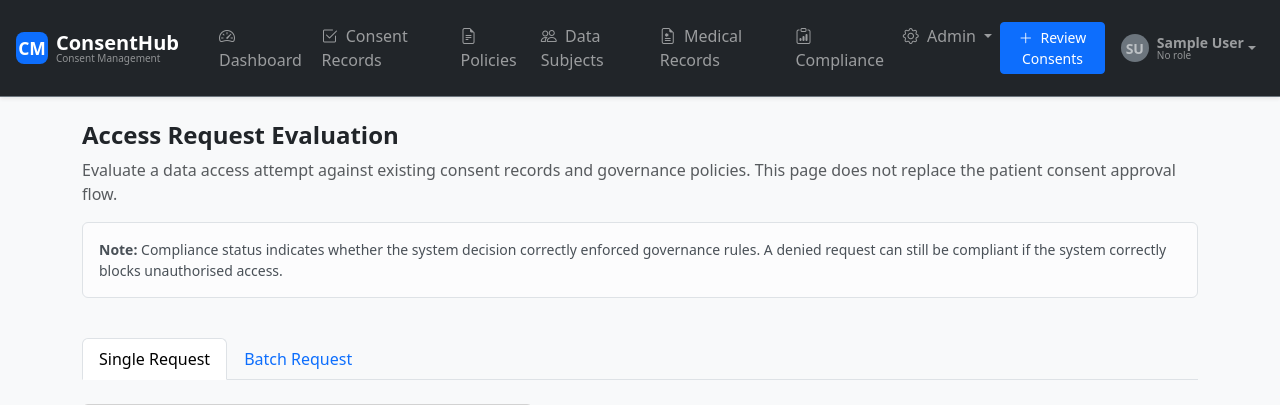
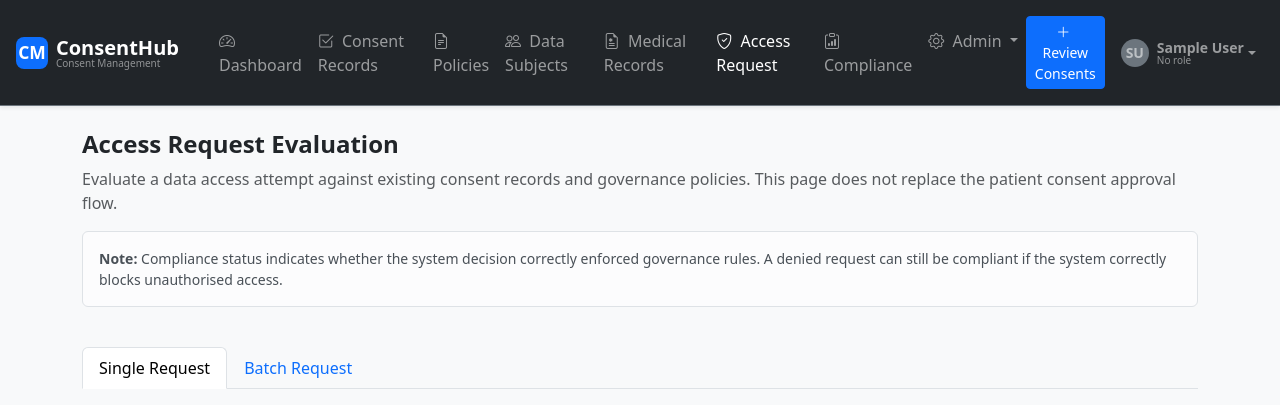
Before and after one commit to vincentNtabaazi/health-records-consent-management-system, a Django app: page /access_request/ in a window 1280 px wide. Shown: the top 405 px of the page. Run offline with Django 5.2, Linux system fonts and the light colour scheme; the visitor is signed in with stand-in values (Sample User, id 1); data comes from the database, SQL or seed files in the repository; data that the repository does not hold is empty; some libraries are stand-ins or nearby versions.

Commit message:
fix: align role-based page visibility and access control

```diff
--- a/CMS/settings.py
+++ b/CMS/settings.py
@@ -83,7 +83,7 @@ WSGI_APPLICATION = 'CMS.wsgi.application'
 DATABASES = {
     'default': {
         'ENGINE': 'django.db.backends.mysql',
-        'NAME': 'cms_2',
+        'NAME': 'cms',
         'USER': 'root',
         'PASSWORD': 'Great2025',
         'HOST': 'localhost',
--- a/pages/views.py
+++ b/pages/views.py
@@ -1,29 +1,23 @@
 import csv
+from datetime import datetime, timedelta
 
-from django.contrib.auth.models import AbstractUser
+from django.contrib import messages
+from django.contrib.auth.decorators import login_required
+from django.core.paginator import EmptyPage, PageNotAnInteger, Paginator
+from django.db.models import Count, Q
 from django.http import HttpResponse
-from django.contrib.auth.decorators import login_required
-from django.core.paginator import Paginator, EmptyPage, PageNotAnInteger
-from django.db.models import Count, Q
-from django.shortcuts import render
-from django.shortcuts import render, redirect
+from django.shortcuts import redirect, render
+from django.utils import timezone
 
-from consents.models import Consent
+from consents.models import Consent, DecisionLog
 from patients.models import MedicalRecord, Patient
-from users.models import User, Role, CustomPermission
-from services.odrl import infer_data_category_from_permission
-from datetime import datetime
-from django.db.models import Count
-from services.datasetGenerator import generate_dataset
-from services.generate_medical_records import populate_medical_records, generate_medical_permissions
-from users.models import User
+from services.compliance_checker import (
+    auto_expire_consents,
+    check_violations,
+    get_expiring_consents_for_patient,
+)
+from services.policy_engine import evaluate_access
 from users.utils import get_role
-from django.contrib import messages
-from consents.models import AccessRequest, DecisionLog
-from services.policy_engine import evaluate_access
-from services.compliance_checker import check_violations
-from django.utils import timezone
-from datetime import timedelta
 
 
 
@@ -35,6 +29,20 @@ def home(request):
 
 @login_required(login_url='users:login_view')
 def data_subjects(request):
+    role = getattr(getattr(request.user, 'role', None), 'name', None)
+
+    if role == 'subject':
+        messages.error(request, 'Patients cannot access the data subjects directory.')
+        return redirect('pages:my_data')
+
+    if not (
+        role in ['processor', 'researcher', 'insurance_agent', 'regulator']
+        or request.user.is_staff
+        or request.user.is_superuser
+    ):
+        messages.error(request, 'You are not allowed to access data subjects.')
+        return redirect('pages:dashboard_view')
+
     search_query = (request.GET.get('q') or '').strip()
     selected_organization = (request.GET.get('organization') or '').strip()
 
@@ -99,10 +107,11 @@ def data_subjects(request):
 @login_required(login_url='users:login_view')
 def consent_records(request):
     consent_list = Consent.objects.select_related('patient', 'data_processor')
+    role = getattr(getattr(request.user, 'role', None), 'name', None)
 
-    if request.user.is_staff or request.user.is_superuser:
+    if request.user.is_staff or request.user.is_superuser or role == 'regulator':
         consent_list = consent_list.all()
-    elif getattr(getattr(request.user, 'role', None), 'name', None) == 'subject':
+    elif role == 'subject':
         consent_list = consent_list.filter(patient=request.user)
     else:
         consent_list = consent_list.filter(data_processor=request.user)
@@ -129,6 +138,16 @@ def consent_records(request):
 
 @login_required(login_url='users:login_view')
 def policies(request):
+    role = getattr(getattr(request.user, 'role', None), 'name', None)
+
+    if not (
+        role == 'regulator'
+        or request.user.is_staff
+        or request.user.is_superuser
+    ):
+        messages.error(request, 'You are not allowed to view governance policies.')
+        return redirect('pages:dashboard_view')
+
     return render(request, 'pages/policies.html')
 
 
@@ -154,18 +173,45 @@ def dashboard_view(request):
 
 @login_required(login_url='users:login_view')
 def medical_records(request):
-    all_records = MedicalRecord.objects.select_related(
-        'patient',
-        'patient__user'
-    ).order_by('-created_at')
+    role = getattr(getattr(request.user, 'role', None), 'name', None)
+    is_global_viewer = request.user.is_staff or request.user.is_superuser or role == 'regulator'
+
+    if not (role == 'subject' or is_global_viewer):
+        messages.error(request, 'You are not allowed to access medical records.')
+        return redirect('pages:dashboard_view')
+
+    if role == 'subject':
+        try:
+            patient = Patient.objects.get(user=request.user)
+            all_records = MedicalRecord.objects.select_related(
+                'patient',
+                'patient__user'
+            ).filter(patient=patient).order_by('-created_at')
+            page_title = 'My Medical Records'
+        except Patient.DoesNotExist:
+            all_records = MedicalRecord.objects.none()
+            page_title = 'My Medical Records'
+            messages.error(request, 'Patient profile not found.')
+    else:
+        all_records = MedicalRecord.objects.select_related(
+            'patient',
+            'patient__user'
+        ).order_by('-created_at')
+        page_title = 'Medical Records'
 
     paginator = Paginator(all_records, 10)
     page_number = request.GET.get('page')
     page_obj = paginator.get_page(page_number)
 
-    category_counts = MedicalRecord.objects.values('data_category').annotate(
-        count=Count('data_category')
-    )
+    if role == 'subject':
+        category_counts = all_records.values('data_category').annotate(
+            count=Count('data_category')
+        )
+    else:
+        category_counts = MedicalRecord.objects.values('data_category').annotate(
+            count=Count('data_category')
+        )
+
     category_counts_dict = {
         dict(MedicalRecord.DATA_CATEGORY_CHOICES).get(
             item['data_category'],
@@ -177,16 +223,11 @@ def medical_records(request):
     context = {
         'medical_records': page_obj,
         'category_counts': category_counts_dict,
-        'paginator':paginator,
+        'paginator': paginator,
         'is_paginated': page_obj.has_other_pages(),
+        'page_title': page_title,
     }
     return render(request, 'pages/medical_records.html', context)
-
-
-from django.contrib import messages
-from consents.models import AccessRequest, DecisionLog
-from services.policy_engine import evaluate_access
-from services.compliance_checker import check_violations, get_expiring_consents_for_patient, auto_expire_consents
 
 
 def build_requester_scoped_compliance_report(logs):
@@ -247,6 +288,16 @@ def build_requester_scoped_compliance_report(logs):
 
 @login_required(login_url='users:login_view')
 def access_request_view(request):
+    role = getattr(getattr(request.user, 'role', None), 'name', None)
+
+    if not (
+        role in ['processor', 'researcher', 'insurance_agent']
+        or request.user.is_staff
+        or request.user.is_superuser
+    ):
+        messages.error(request, 'You are not allowed to submit access requests.')
+        return redirect('pages:dashboard_view')
+
     patients = Patient.objects.select_related('user').all()
     batch_mode = request.GET.get("mode") == "batch"
 
@@ -349,6 +400,13 @@ def compliance_dashboard_view(request):
         messages.info(request, 'Patients can view their access transparency report in My Data.')
         return redirect('pages:my_data')
 
+    if not (
+        role in ['processor', 'researcher', 'insurance_agent']
+        or is_global_auditor
+    ):
+        messages.error(request, 'You are not allowed to access the compliance dashboard.')
+        return redirect('pages:dashboard_view')
+
     selected_patient = None
     report = None
 
@@ -366,19 +424,6 @@ def compliance_dashboard_view(request):
         patients = Patient.objects.select_related('user').all()
         dashboard_scope = 'global'
         scope_description = 'You can inspect all access decisions and compliance events across the system.'
-    elif role == 'subject':
-        try:
-            subject_patient = Patient.objects.get(user=request.user)
-            visible_logs = base_logs.filter(access_request__patient=subject_patient)
-            patients = Patient.objects.filter(id=subject_patient.id).select_related('user')
-            selected_patient = subject_patient
-            dashboard_scope = 'subject'
-            scope_description = 'You can only view access decisions related to your own health data.'
-        except Patient.DoesNotExist:
-            visible_logs = base_logs.none()
-            patients = Patient.objects.none()
-            dashboard_scope = 'subject'
-            scope_description = 'No patient profile is linked to your account.'
     else:
         visible_logs = base_logs.filter(access_request__requester=request.user)
         patient_ids = visible_logs.values_list('access_request__patient_id', flat=True).distinct()
@@ -392,7 +437,7 @@ def compliance_dashboard_view(request):
             candidate_patient = patients.get(id=patient_id)
             selected_patient = candidate_patient
 
-            if is_global_auditor or role == 'subject':
+            if is_global_auditor:
                 report = check_violations(selected_patient)
             else:
                 patient_logs = visible_logs.filter(access_request__patient=selected_patient)
@@ -401,11 +446,11 @@ def compliance_dashboard_view(request):
         except Patient.DoesNotExist:
             messages.error(request, 'You are not allowed to audit this patient or the patient was not found.')
 
-    if role == 'subject' and selected_patient and report is None:
-        report = check_violations(selected_patient)
 
     decision_filter = request.GET.get('decision', 'all')
     compliance_filter = request.GET.get('compliance', 'all')
+    start_date = request.GET.get('start_date')
+    end_date = request.GET.get('end_date')
 
     filtered_logs = visible_logs
 
@@ -414,6 +459,12 @@ def compliance_dashboard_view(request):
 
     if compliance_filter in ['compliant', 'non_compliant']:
         filtered_logs = filtered_logs.filter(compliance_status=compliance_filter)
+
+    if start_date:
+        filtered_logs = filtered_logs.filter(checked_at__date__gte=start_date)
+
+    if end_date:
+        filtered_logs = filtered_logs.filter(checked_at__date__lte=end_date)
 
     recent_logs = filtered_logs.order_by('-checked_at')[:20]
 
@@ -438,35 +489,78 @@ def compliance_dashboard_view(request):
         'denied_count': denied_count,
         'redacted_count': redacted_count,
         'non_compliant_count': non_compliant_count,
+        'start_date': start_date,
+        'end_date': end_date,
     }
     return render(request, 'pages/compliance_dashboard.html', context)
 
 
 @login_required(login_url='users:login_view')
 def my_data_view(request):
-    """Show a subject who accessed their data and their consent records."""
-    patient = Patient.objects.filter(user=request.user).first()
+    # Only for subject role
+    role = getattr(getattr(request.user, 'role', None), 'name', None)
+    if role != 'subject':
+        messages.error(request, 'This page is only accessible to patients.')
+        return redirect('pages:dashboard_view')
 
-    if patient:
-        access_logs = (
-            DecisionLog.objects
-            .select_related(
-                'access_request',
-                'access_request__requester',
-                'access_request__requester__role',
-                'matched_consent',
-            )
-            .filter(access_request__patient=patient)
-            .order_by('-checked_at')
-        )
-    else:
-        access_logs = DecisionLog.objects.none()
-        messages.info(
-            request,
-            'No subject profile was found for your account yet.'
-        )
+    # Get patient profile
+    try:
+        patient = Patient.objects.get(user=request.user)
+    except Patient.DoesNotExist:
+        messages.error(request, 'Patient profile not found.')
+        return redirect('pages:dashboard_view')
+
+    # Auto-expire any consents that have passed their expiry date
+    auto_expire_consents()
+
+    # Find consents expiring within the next 7 days
+    expiring_consents = get_expiring_consents_for_patient(request.user, days_ahead=7)
+
+    # Who accessed my data
+    access_logs = DecisionLog.objects.filter(
+        access_request__patient=patient
+    ).select_related(
+        'access_request',
+        'access_request__requester',
+        'access_request__requester__role',
+        'matched_consent',
+    ).order_by('-checked_at')
+
+    my_consents = (
+        Consent.objects
+        .select_related('data_processor', 'data_processor__role')
+        .filter(patient=request.user)
+        .order_by('-created_date')
+    )
+
+    context = {
+        'access_logs': access_logs,
+        'allow_count': access_logs.filter(decision='allow').count(),
+        'redact_count': access_logs.filter(decision='limited').count(),
+        'deny_count': access_logs.filter(decision='deny').count(),
+        'my_consents': my_consents,
+        'expiring_consents': expiring_consents,
+    }
+    return render(request, 'pages/my_data.html', context)
+
+
+
 @login_required(login_url='users:login_view')
 def export_audit_logs_csv(request):
+    role = getattr(getattr(request.user, 'role', None), 'name', None)
+    is_global_auditor = request.user.is_staff or request.user.is_superuser or role == 'regulator'
+
+    if role == 'subject':
+        messages.error(request, 'Patients cannot export compliance audit logs.')
+        return redirect('pages:my_data')
+
+    if not (
+        role in ['processor', 'researcher', 'insurance_agent']
+        or is_global_auditor
+    ):
+        messages.error(request, 'You are not allowed to export audit logs.')
+        return redirect('pages:dashboard_view')
+
     logs = get_visible_decision_logs_for_user(request.user).order_by('-checked_at')
 
     decision_filter = request.GET.get('decision', 'all')
@@ -534,55 +628,3 @@ def export_audit_logs_csv(request):
         ])
 
     return response
-
-
-@login_required(login_url='users:login_view')
-def my_data_view(request):
-    # Only for subject role
-    role = getattr(getattr(request.user, 'role', None), 'name', None)
-    if role != 'subject':
-        messages.error(request, 'This page is only accessible to patients.')
-        return redirect('pages:dashboard_view')
-
-    # Get patient profile
-    try:
-        patient = Patient.objects.get(user=request.user)
-    except Patient.DoesNotExist:
-        messages.error(request, 'Patient profile not found.')
-        return redirect('pages:dashboard_view')
-
-    # Auto-expire any consents that have passed their expiry date
-    auto_expire_consents()
-
-    # Find consents expiring within the next 7 days
-    expiring_consents = get_expiring_consents_for_patient(request.user, days_ahead=7)
-
-    # Who accessed my data
-    access_logs = DecisionLog.objects.filter(
-        access_request__patient=patient
-    ).select_related(
-        'access_request',
-        'access_request__requester',
-        'access_request__requester__role',
-        'matched_consent',
-    ).order_by('-checked_at')
-
-    my_consents = (
-        Consent.objects
-        .select_related('data_processor', 'data_processor__role')
-        .filter(patient=request.user)
-        .order_by('-created_date')
-    )
-
-    context = {
-        'access_logs': access_logs,
-        'allow_count': access_logs.filter(decision='allow').count(),
-        'redact_count': access_logs.filter(decision='limited').count(),
-        'deny_count': access_logs.filter(decision='deny').count(),
-        'my_consents': my_consents,
-        'allow_count':   access_logs.filter(decision='allow').count(),
-        'deny_count':    access_logs.filter(decision='deny').count(),
-        'redact_count':  access_logs.filter(decision='limited').count(),
-        'expiring_consents': expiring_consents,
-    }
-    return render(request, 'pages/my_data.html', context)
--- a/templates/partials/navbar.html
+++ b/templates/partials/navbar.html
@@ -29,7 +29,7 @@
           </a>
         </li>
 
-        {% if role == 'subject' or role == 'processor' or role == 'regulator' or role == 'insurance_agent' or request.user.is_staff or request.user.is_superuser %}
+        {% if role == 'subject' or role == 'processor' or role == 'researcher' or role == 'insurance_agent' or role == 'regulator' or request.user.is_staff or request.user.is_superuser %}
         <li class="nav-item">
           <a class="nav-link {% if request.resolver_match.url_name == 'consent_records' %}active{% endif %}"
             href="{% url 'pages:consent_records' %}">
@@ -61,7 +61,7 @@
         </li>
         {% endif %}
 
-        {% if role == 'regulator' or request.user.is_staff %}
+        {% if role == 'regulator' or request.user.is_staff or request.user.is_superuser %}
         <li class="nav-item">
           <a class="nav-link {% if request.resolver_match.url_name == 'policies' %}active{% endif %}"
              href="{% url 'pages:policies' %}">
@@ -70,7 +70,7 @@
         </li>
         {% endif %}
 
-        {% if role == 'processor' or role == 'researcher' or role == 'regulator' or role == 'insurance_agent' or request.user.is_staff %}
+        {% if role == 'processor' or role == 'researcher' or role == 'insurance_agent' or role == 'regulator' or request.user.is_staff or request.user.is_superuser %}
         <li class="nav-item">
           <a class="nav-link {% if request.resolver_match.url_name == 'data_subjects' %}active{% endif %}"
              href="{% url 'pages:data_subjects' %}">
@@ -79,7 +79,7 @@
         </li>
         {% endif %}
 
-        {% if role == 'regulator' or request.user.is_staff %}
+        {% if role == 'regulator' or request.user.is_staff or request.user.is_superuser %}
         <li class="nav-item">
           <a class="nav-link {% if request.resolver_match.url_name == 'medical_records' %}active{% endif %}"
              href="{% url 'pages:medical_records' %}">
@@ -88,7 +88,7 @@
         </li>
         {% endif %}
 
-        {% if role == 'processor' or role == 'researcher' or role == 'insurance_agent' %}
+        {% if role == 'processor' or role == 'researcher' or role == 'insurance_agent' or request.user.is_staff or request.user.is_superuser %}
         <li class="nav-item">
           <a class="nav-link {% if request.resolver_match.url_name == 'access_request' %}active{% endif %}"
              href="{% url 'pages:access_request' %}">
@@ -146,6 +146,8 @@
       </ul>
 
       <ul class="navbar-nav align-items-lg-center mb-2 mb-lg-0">
+        {% with role=request.user.role.name|default:'' %}
+
         {% if role == 'processor' or role == 'regulator' or request.user.is_staff or request.user.is_superuser %}
         <li class="nav-item me-2">
           <a href="{% url 'consents:review_pending_consents' %}" class="btn btn-primary btn-sm">
@@ -153,6 +155,8 @@
           </a>
         </li>
         {% endif %}
+
+        {% endwith %}
 
         {% if request.user.is_authenticated %}
         <li class="nav-item dropdown">
```
